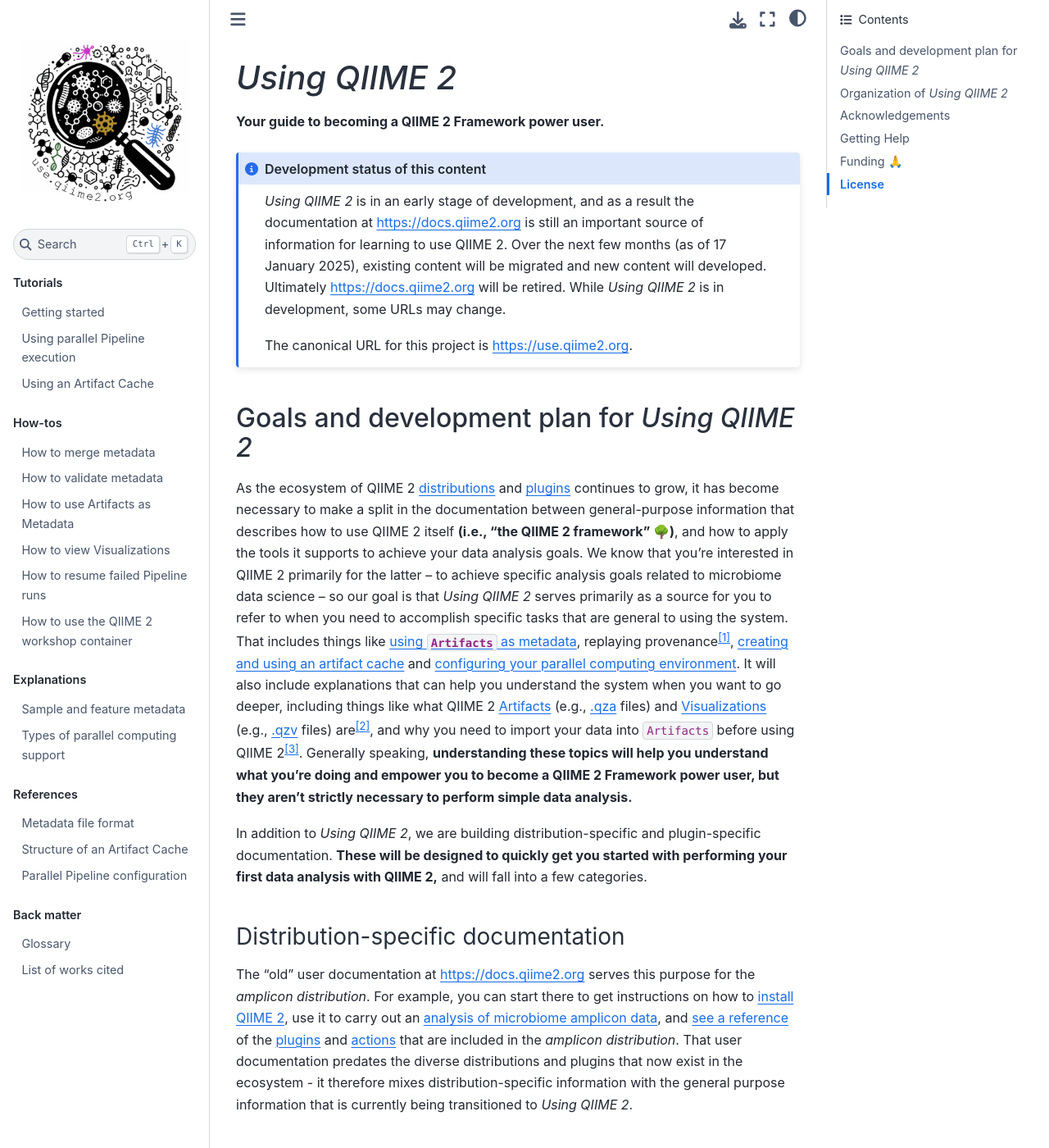
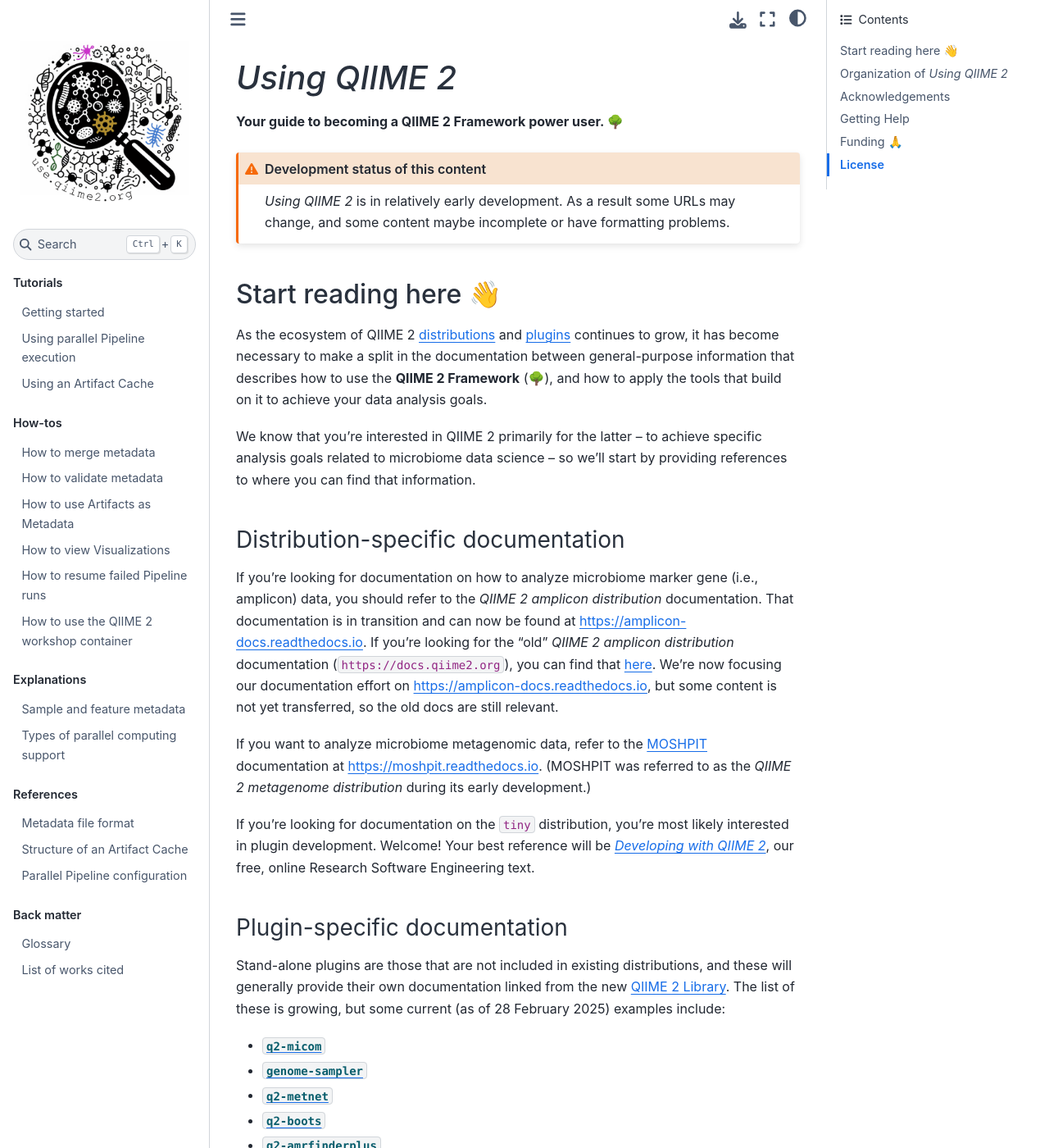
Before and after one commit to caporaso-lab/using-qiime2, a Jupyter Book: the page built from book/intro.md, in a window 1280 px wide and 1400 px high. Shown: the whole window at 82% size. Built offline with Jupyter Book 1.0.4 settings and Sphinx 7.4.7 and the Sphinx Book theme 1.1.4, drawn with Linux system fonts in a browser that asks for light colours; cross-references to code outside the pages are shown as plain code; some of the changed text lies outside the part shown.

Commit message:
update intro page to better present new resources (#23)

````diff
--- a/book/intro.md
+++ b/book/intro.md
@@ -1,44 +1,71 @@
 # *Using QIIME 2*
 
-**Your guide to becoming a QIIME 2 Framework power user.**
+**Your guide to becoming a QIIME 2 Framework power user. 🌳**
 
 ```{admonition} Development status of this content
-:class: note
-*Using QIIME 2* is in an early stage of development, and as a result the documentation at https://docs.qiime2.org is still an important source of information for learning to use QIIME 2.
-Over the next few months (as of 17 January 2025), existing content will be migrated and new content will developed.
-Ultimately https://docs.qiime2.org will be retired.
-While *Using QIIME 2* is in development, some URLs may change.
-
-The canonical URL for this project is https://use.qiime2.org.
+:class: warning
+*Using QIIME 2* is in relatively early development.
+As a result some URLs may change, and some content maybe incomplete or have formatting problems.
 ```
 
-## Goals and development plan for *Using QIIME 2*
+## Start reading here 👋
 
-As the ecosystem of QIIME 2 {term}`distributions <distribution>` and {term}`plugins <plugin>` continues to grow, it has become necessary to make a split in the documentation between general-purpose information that describes how to use QIIME 2 itself **(i.e., "the QIIME 2 framework" 🌳)**, and how to apply the tools it supports to achieve your data analysis goals.
-We know that you're interested in QIIME 2 primarily for the latter -- to achieve specific analysis goals related to microbiome data science -- so our goal is that *Using QIIME 2* serves primarily as a source for you to refer to when you need to accomplish specific tasks that are general to using the system.
-That includes things like [using `Artifacts` as metadata](metadata-merge), replaying provenance[^replaying-provenance-issue], [creating and using an artifact cache](artifact-cache-tutorial) and [configuring your parallel computing environment](parallel-configuration).
-It will also include explanations that can help you understand the system when you want to go deeper, including things like what QIIME 2 {term}`Artifacts <artifact>` (e.g., {term}`.qza <qza>` files) and {term}`Visualizations <visualization>` (e.g., {term}`.qzv <qzv>` files) are[^result-explanation-issue], and why you need to import your data into `Artifacts` before using QIIME 2[^importing-explanation-issue].
-Generally speaking, **understanding these topics will help you understand what you're doing and empower you to become a QIIME 2 Framework power user, but they aren't strictly necessary to perform simple data analysis.**
+As the ecosystem of QIIME 2 {term}`distributions <distribution>` and {term}`plugins <plugin>` continues to grow, it has become necessary to make a split in the documentation between general-purpose information that describes how to use the **QIIME 2 Framework** (🌳), and how to apply the tools that build on it to achieve your data analysis goals.
 
-In addition to *Using QIIME 2*, we are building distribution-specific and plugin-specific documentation.
-**These will be designed to quickly get you started with performing your first data analysis with QIIME 2,** and will fall into a few categories.
+We know that you're interested in QIIME 2 primarily for the latter -- to achieve specific analysis goals related to microbiome data science -- so we'll start by providing references to where you can find that information.
 
 ### Distribution-specific documentation
 
-The "old" user documentation at https://docs.qiime2.org serves this purpose for the *amplicon distribution*.
-For example, you can start there to get instructions on how to [install QIIME 2](https://docs.qiime2.org/2024.10/install/), use it to carry out an [analysis of microbiome amplicon data](https://docs.qiime2.org/2024.10/tutorials/moving-pictures-usage/), and [see a reference](https://docs.qiime2.org/2024.10/plugins/) of the {term}`plugins <plugin>` and {term}`actions <action>` that are included in the *amplicon distribution*.
-That user documentation predates the diverse distributions and plugins that now exist in the ecosystem - it therefore mixes distribution-specific information with the general purpose information that is currently being transitioned to *Using QIIME 2*.
+If you're looking for documentation on how to analyze microbiome marker gene (i.e., amplicon) data, you should refer to the *QIIME 2 amplicon distribution* documentation.
+That documentation is in transition and can now be found at https://amplicon-docs.readthedocs.io.
+If you're looking for the "old" *QIIME 2 amplicon distribution* documentation (`https://docs.qiime2.org`), you can find that [here](https://docs.qiime2.org/2024.10/).
+We're now focusing our documentation effort on https://amplicon-docs.readthedocs.io, but some content is not yet transferred, so the old docs are still relevant.
+
+If you want to analyze microbiome metagenomic data, refer to the [MOSHPIT](https://doi.org/10.1101/2025.01.27.635007) documentation at https://moshpit.readthedocs.io.
+(MOSHPIT was referred to as the *QIIME 2 metagenome distribution* during its early development.)
+
+If you're looking for documentation on the `tiny` distribution, you're most likely interested in plugin development.
+Welcome!
+Your best reference will be [*Developing with QIIME 2*](https://develop.qiime2.org), our free, online Research Software Engineering text.
 
 ### Plugin-specific documentation
 
-Stand-alone plugins (i.e., those not included in existing distributions), like [q2-boots](https://github.com/caporaso-lab/q2-boots), will provide their own documentation linked from [the new QIIME 2 Library](https://library.qiime2.org)[^new-library-wip].
-For now, you can refer to the [q2-boots documentation here](https://q2-boots.readthedocs.io/en/latest/), as an example of where we're going.
+Stand-alone plugins are those that are not included in existing distributions, and these will generally provide their own documentation linked from the new [QIIME 2 Library](https://library.qiime2.org).
+The list of these is growing, but some current (as of 28 February 2025) examples include:
+- [`q2-micom`](https://library.qiime2.org/plugin/micom-dev/q2-micom)
+- [`genome-sampler`](https://library.qiime2.org/plugin/caporaso-lab/genome-sampler)
+- [`q2-metnet`](https://library.qiime2.org/plugin/PlanesLab/q2-metnet)
+- [`q2-boots`](https://library.qiime2.org/plugin/caporaso-lab/q2-boots)
+- [`q2-amrfinderplus`](https://library.qiime2.org/plugin/bokulich-lab/q2-amrfinderplus)
+- [`q2-fmt`](https://library.qiime2.org/plugin/qiime2/q2-fmt)
 
 ### Data-set specific documentation
 
-Finally we'll also have some documentation that is focused on analysis of specific interesting data sets.
+We expect to increasingly have documentation that is focused on analysis of specific interesting data sets.
 A good current example of this is the [QIIME 2 **C**ancer **A**utoFMT **T**utorial (q2-cat-book)](https://q2-cat-book.readthedocs.io/en/latest/).
-This may sometimes cross distributions and stand-alone plugins, for example perhaps integrating tools from the *amplicon* and *metagenome* distributions to analyze paired 16S and metagenome data.
+Another one that is planned will be based on the [Meilander *et al.* (2024)](https://doi.org/10.48550/arXiv.2411.04148) "gut-to-soil" study, and will build from our [Artifact Archive on Zenodo](https://zenodo.org/records/13887457).
+
+These will sometimes cross distributions and stand-alone plugins, for example integrating tools from *MOSHPIT*, `q2-boots`, and perhaps even [metabolomics plugins](https://doi.org/10.1038/s41596-024-01046-3), to illustrate microbiome multi-omics analysis workflows.
+
+More on that soon!
+
+### Becoming a QIIME 2 Framework power user 💃🏻
+
+So what is *Using QIIME 2?*
+
+*Using QIIME 2* serves as a source for you to refer to when you need to accomplish specific tasks that are general to using the **QIIME 2 Framework**.
+The distributions and plugins described above are all built on the QIIME 2 Framework, so *Using QIIME 2* presents information that is general to all of them.
+That includes things like [using `Artifacts` as metadata](view-artifacts-as-metadata), replaying provenance[^replaying-provenance-issue], [creating and using an artifact cache](artifact-cache-tutorial), [configuring](parallel-configuration) and [using](parallel-tutorial) our [Parsl](http://parsl-project.org/)-based parallel computing framework, and more.
+
+*Using QIIME 2* will also include chapters that can help you understand the system when you want to go deeper, including things like what QIIME 2 {term}`Artifacts <artifact>` (e.g., {term}`.qza <qza>` files) and {term}`Visualizations <visualization>` (e.g., {term}`.qzv <qzv>` files) are[^result-explanation-issue], and why you need to import your data before using QIIME 2[^importing-explanation-issue].
+**Understanding these topics will help you carry out advanced biological data science workflows and manage the corresponding data, but they aren't strictly necessary for performing data with tools that build on QIIME 2.**
+
+If you're ready to become a QIIME 2 Framework power user, read on...
+
+```{note}
+At this time (28 February 2025), *Using QIIME 2* is still in relatively early development as we write new content and pull from existing resources.
+Searching and reading the [QIIME 2 Forum](https://forum.qiime2.org) can help you answer many of your own questions as it now represents nearly 10 years of questions, answers, and discussion about microbiome data science.
+```
 
 ## Organization of *Using QIIME 2*
 
@@ -77,12 +104,10 @@
 
 Finally, as this project gets further along, you can see [who has contributed directly to *Using QIIME 2*](https://github.com/caporaso-lab/using-qiime2/graphs/contributors).
 
-
 ## Getting Help
 For the most up-to-date information on how to get help with QIIME 2, as a user or developer, see [here](https://github.com/qiime2/.github/blob/main/SUPPORT.md).
 
 ## Funding 🙏
-
 This work was funded in part by NIH National Cancer Institute Informatics Technology for Cancer Research grant [1U24CA248454-01](https://reporter.nih.gov/project-details/9951750).
 
 This book is built with MyST Markdown and Jupyter Book, which are supported in part with [funding](https://sloan.org/grant-detail/6620) from the Alfred P. Sloan Foundation.
````
